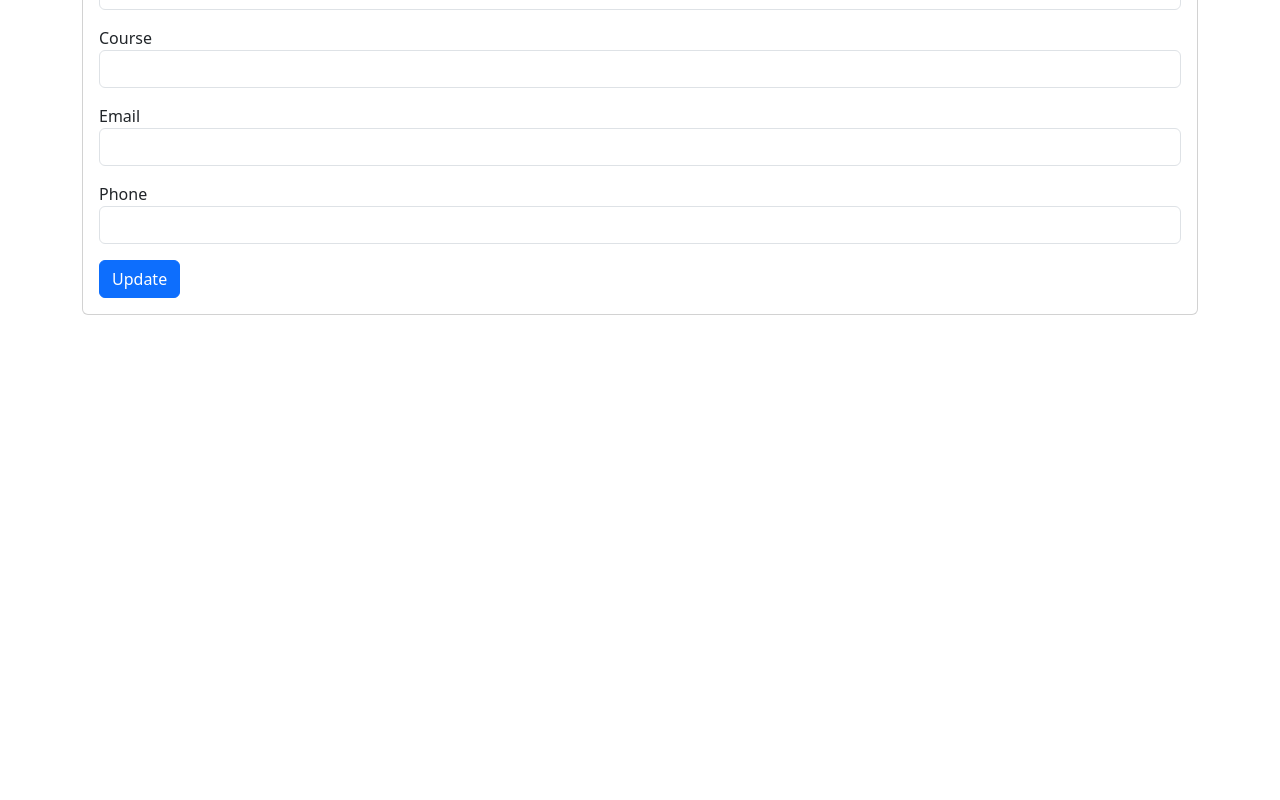
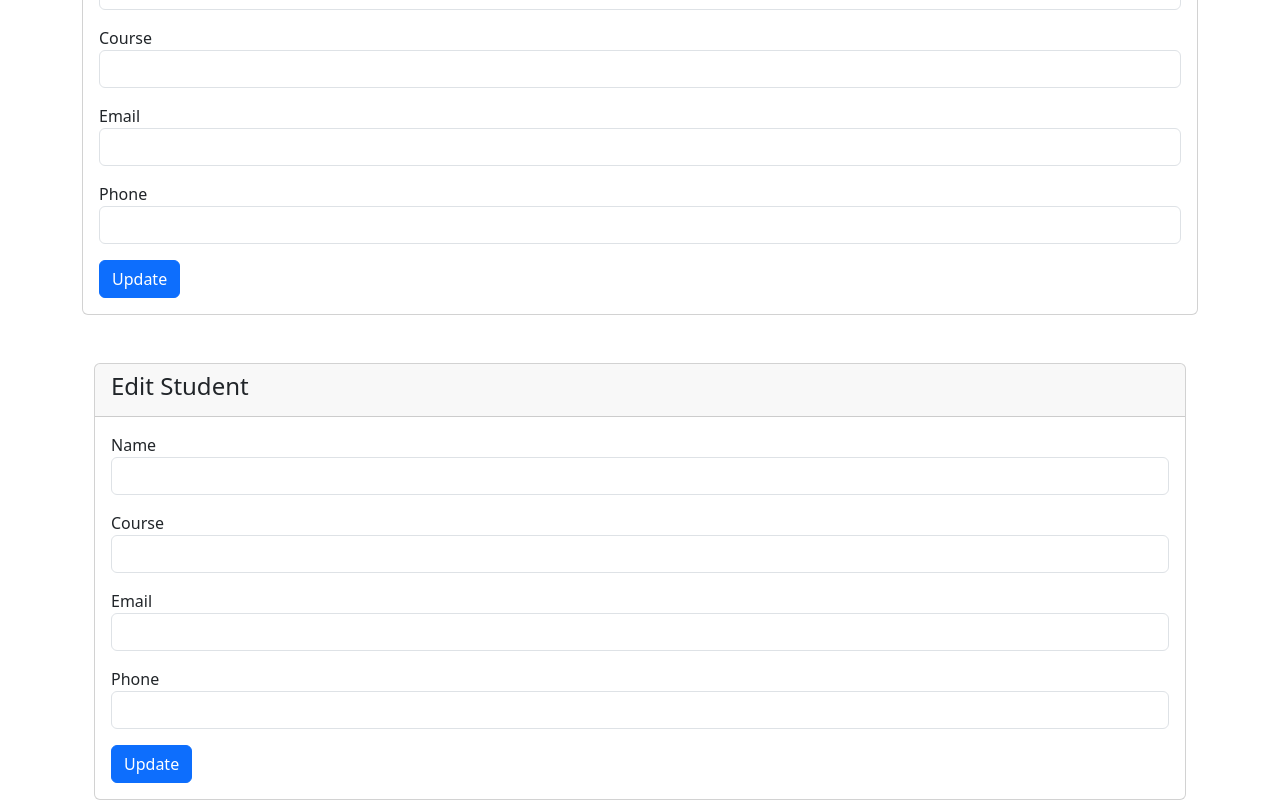
Before and after one commit to huy19712011/vue-crud-01, a Vue app: page /students in a window 1280 px wide. Shown: the part 977-1777 px from the top of the page. Before the commit the page ends 1292 px from the top, so only its background shows below. Built offline with nearby package versions, Linux system fonts and the light colour scheme.

Commit message:
Update student part 2 (using components)

```diff
--- a/src/views/Students/Edit.vue
+++ b/src/views/Students/Edit.vue
@@ -1,5 +1,5 @@
 <script setup>
-import { reactive, defineEmits, onMounted } from "vue";
+import { ref, reactive, defineEmits, onMounted } from "vue";
 import { useRoute } from "vue-router";
 
 const route = useRoute();
@@ -8,6 +8,7 @@ const props = defineProps({
   student: {
     type: Object,
     default: () => ({
+      id: "",
       name: "",
       course: "",
       email: "",
@@ -16,11 +17,17 @@ const props = defineProps({
   },
 });
 
-const model = reactive({
-  student: { ...props.student },
-});
+// const model = reactive({
+//   student: { ...props.student },
+// });
 
 const getStudentData = (studentId) => {};
+
+function updateStudent() {
+  console.log("Updating...");
+}
+
+const emit = defineEmits(["update"]);
 </script>
 
 <template>
@@ -30,12 +37,23 @@ const getStudentData = (studentId) => {};
         <h4>Edit Student</h4>
       </div>
       <div class="card-body">
+        <div
+          class="mb-3"
+          hidden
+        >
+          <label for="">Id</label>
+          <input
+            type="text"
+            class="form-control"
+            v-model="student.id"
+          />
+        </div>
         <div class="mb-3">
           <label for="">Name</label>
           <input
             type="text"
             class="form-control"
-            v-model="model.student.name"
+            v-model.lazy="student.name"
           />
         </div>
         <div class="mb-3">
@@ -43,7 +61,7 @@ const getStudentData = (studentId) => {};
           <input
             type="text"
             class="form-control"
-            v-model="model.student.course"
+            v-model="student.course"
           />
         </div>
         <div class="mb-3">
@@ -51,7 +69,7 @@ const getStudentData = (studentId) => {};
           <input
             type="text"
             class="form-control"
-            v-model="model.student.email"
+            v-model="student.email"
           />
         </div>
         <div class="mb-3">
@@ -59,16 +77,16 @@ const getStudentData = (studentId) => {};
           <input
             type="text"
             class="form-control"
-            v-model="model.student.phone"
+            v-model="student.phone"
           />
         </div>
         <div class="mb3">
           <button
             type="button"
             class="btn btn-primary"
-            @click="saveStudent"
+            @click="$emit('update', student)"
           >
-            Save
+            Update
           </button>
         </div>
       </div>
--- a/src/views/Students/View.vue
+++ b/src/views/Students/View.vue
@@ -1,5 +1,5 @@
 <script setup>
-import { ref, onMounted, reactive } from "vue";
+import { ref, onMounted, reactive, watch } from "vue";
 import Create from "./Create.vue";
 import Edit from "./Edit.vue";
 
@@ -54,11 +54,13 @@ function deleteStudent(studentId) {
 }
 
 function editStudent(student) {
+  console.log("editing...");
   model.student = student;
 }
 
 const model = reactive({
   student: {
+    id: "",
     name: "",
     course: "",
     email: "",
@@ -74,6 +76,7 @@ function updateStudent(student) {
   }
 
   model.student = {
+    id: "",
     name: "",
     course: "",
     email: "",
@@ -187,5 +190,10 @@ function updateStudent(student) {
         </div>
       </div>
     </div>
+    <Edit
+      :student="model.student"
+      @update="updateStudent(model.student)"
+    >
+    </Edit>
   </div>
 </template>
```
